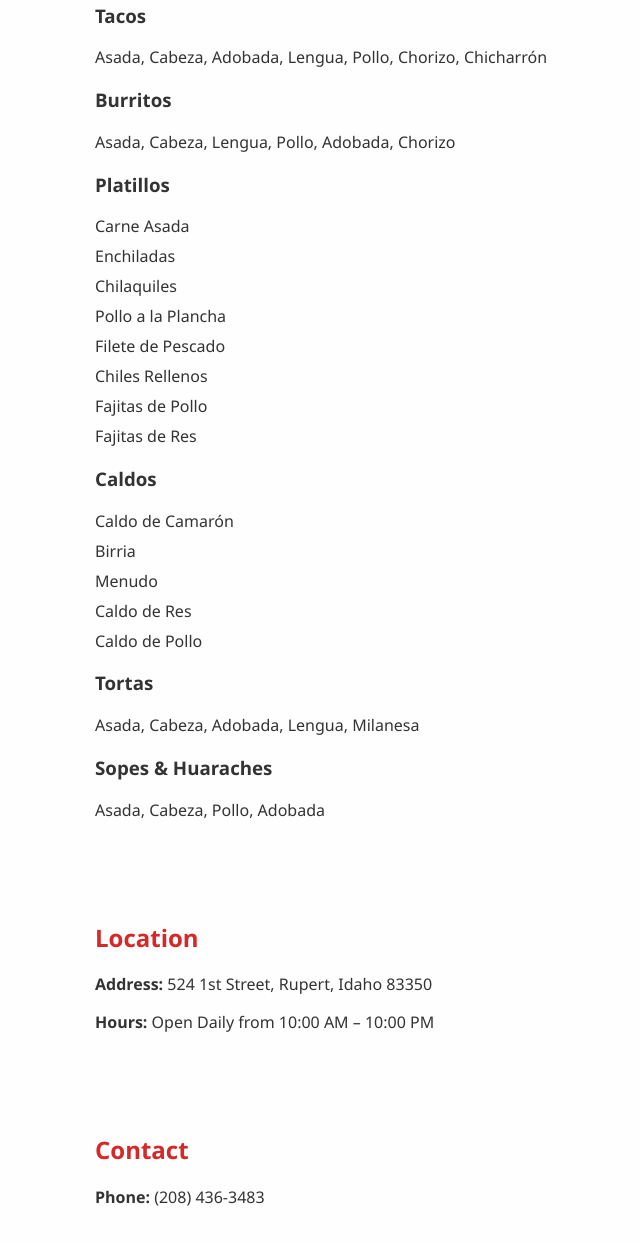
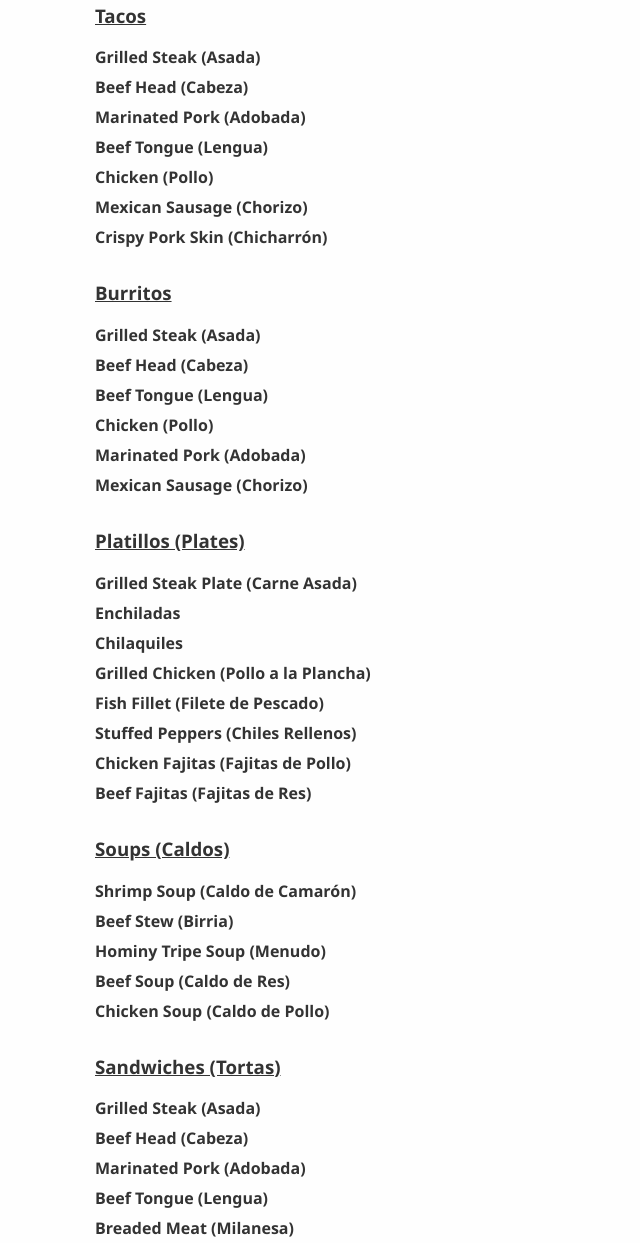
Before and after one commit to Juanaguilarx6/la-divina, a plain HTML site: page index.html in a window 1280 px wide. Shown: the part 312-1555 px from the top of the page, without its empty margins (95-735 px from the left). Drawn offline with Linux system fonts and the light colour scheme.

Commit message:
Update index.html

```diff
--- a/index.html
+++ b/index.html
@@ -51,6 +51,15 @@
       padding: 1rem;
       margin-top: 2rem;
     }
+    .menu-section {
+      margin-bottom: 2rem;
+    }
+    .menu-section h3 {
+      text-decoration: underline;
+    }
+    .menu-section ul li span {
+      font-weight: bold;
+    }
   </style>
 </head>
 <body>
@@ -67,38 +76,76 @@
   <section id="menu">
     <h2>Menu</h2>
 
+    <div class="menu-section">
       <h3>Tacos</h3>
-    <p>Asada, Cabeza, Adobada, Lengua, Pollo, Chorizo, Chicharr&oacute;n</p>
+      <ul>
+        <li><span>Grilled Steak (Asada)</span></li>
+        <li><span>Beef Head (Cabeza)</span></li>
+        <li><span>Marinated Pork (Adobada)</span></li>
+        <li><span>Beef Tongue (Lengua)</span></li>
+        <li><span>Chicken (Pollo)</span></li>
+        <li><span>Mexican Sausage (Chorizo)</span></li>
+        <li><span>Crispy Pork Skin (Chicharr&oacute;n)</span></li>
+      </ul>
+    </div>
 
+    <div class="menu-section">
       <h3>Burritos</h3>
-    <p>Asada, Cabeza, Lengua, Pollo, Adobada, Chorizo</p>
+      <ul>
+        <li><span>Grilled Steak (Asada)</span></li>
+        <li><span>Beef Head (Cabeza)</span></li>
+        <li><span>Beef Tongue (Lengua)</span></li>
+        <li><span>Chicken (Pollo)</span></li>
+        <li><span>Marinated Pork (Adobada)</span></li>
+        <li><span>Mexican Sausage (Chorizo)</span></li>
+      </ul>
+    </div>
 
-    <h3>Platillos</h3>
+    <div class="menu-section">
+      <h3>Platillos (Plates)</h3>
       <ul>
-      <li>Carne Asada</li>
-      <li>Enchiladas</li>
-      <li>Chilaquiles</li>
-      <li>Pollo a la Plancha</li>
-      <li>Filete de Pescado</li>
-      <li>Chiles Rellenos</li>
-      <li>Fajitas de Pollo</li>
-      <li>Fajitas de Res</li>
+        <li><span>Grilled Steak Plate (Carne Asada)</span></li>
+        <li><span>Enchiladas</span></li>
+        <li><span>Chilaquiles</span></li>
+        <li><span>Grilled Chicken (Pollo a la Plancha)</span></li>
+        <li><span>Fish Fillet (Filete de Pescado)</span></li>
+        <li><span>Stuffed Peppers (Chiles Rellenos)</span></li>
+        <li><span>Chicken Fajitas (Fajitas de Pollo)</span></li>
+        <li><span>Beef Fajitas (Fajitas de Res)</span></li>
       </ul>
+    </div>
 
-    <h3>Caldos</h3>
+    <div class="menu-section">
+      <h3>Soups (Caldos)</h3>
       <ul>
-      <li>Caldo de Camar&oacute;n</li>
-      <li>Birria</li>
-      <li>Menudo</li>
-      <li>Caldo de Res</li>
-      <li>Caldo de Pollo</li>
+        <li><span>Shrimp Soup (Caldo de Camar&oacute;n)</span></li>
+        <li><span>Beef Stew (Birria)</span></li>
+        <li><span>Hominy Tripe Soup (Menudo)</span></li>
+        <li><span>Beef Soup (Caldo de Res)</span></li>
+        <li><span>Chicken Soup (Caldo de Pollo)</span></li>
       </ul>
+    </div>
 
-    <h3>Tortas</h3>
-    <p>Asada, Cabeza, Adobada, Lengua, Milanesa</p>
+    <div class="menu-section">
+      <h3>Sandwiches (Tortas)</h3>
+      <ul>
+        <li><span>Grilled Steak (Asada)</span></li>
+        <li><span>Beef Head (Cabeza)</span></li>
+        <li><span>Marinated Pork (Adobada)</span></li>
+        <li><span>Beef Tongue (Lengua)</span></li>
+        <li><span>Breaded Meat (Milanesa)</span></li>
+      </ul>
+    </div>
 
+    <div class="menu-section">
       <h3>Sopes & Huaraches</h3>
-    <p>Asada, Cabeza, Pollo, Adobada</p>
+      <ul>
+        <li><span>Grilled Steak (Asada)</span></li>
+        <li><span>Beef Head (Cabeza)</span></li>
+        <li><span>Chicken (Pollo)</span></li>
+        <li><span>Marinated Pork (Adobada)</span></li>
+      </ul>
+    </div>
   </section>
 
   <section id="location">
```
Lines whose indentation alone changed are shown as unchanged.
